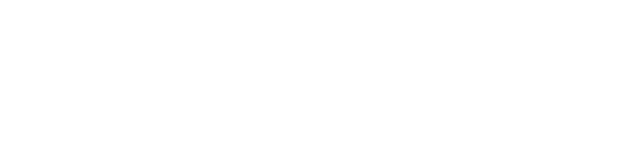
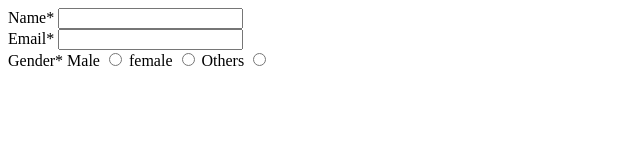
Before and after one commit to acciojob/signup-form-car-sumitsaurav1, a website: page main.html in a window 1280 px wide. Shown: the whole page, without its empty margins (0-640 px from the left). Drawn offline with Linux system fonts and the light colour scheme.

Commit message:
created a submission

```diff
--- a/main.html
+++ b/main.html
@@ -8,6 +8,25 @@
 
 <body>
 	<!-- the entire body must be written by student -->
+	<form>
+		<div>
+			<lable for="name">Name*</lable>
+			<input required type="text" id="name" name="name" >
+		</div>
+		<div>
+			<lable for="email">Email*</lable>
+			<input required type="email" id="email" name="email" >
+		</div>
+		<div>
+			<lable required>Gender*</lable>
+			<lable for="male">Male</lable>
+			<input id="male" type="radio" value="M" name="gender">
+			<lable for="female">female</lable>
+			<input id="female" type="radio" value="F" name="gender">
+			<lable for="Others">Others</lable>
+			<input id="Others" type="radio" value="O" name="gender">
+		</div>
+	</form>
     <script type="text/javascript" src="./script.js">
 </script>
 
```
